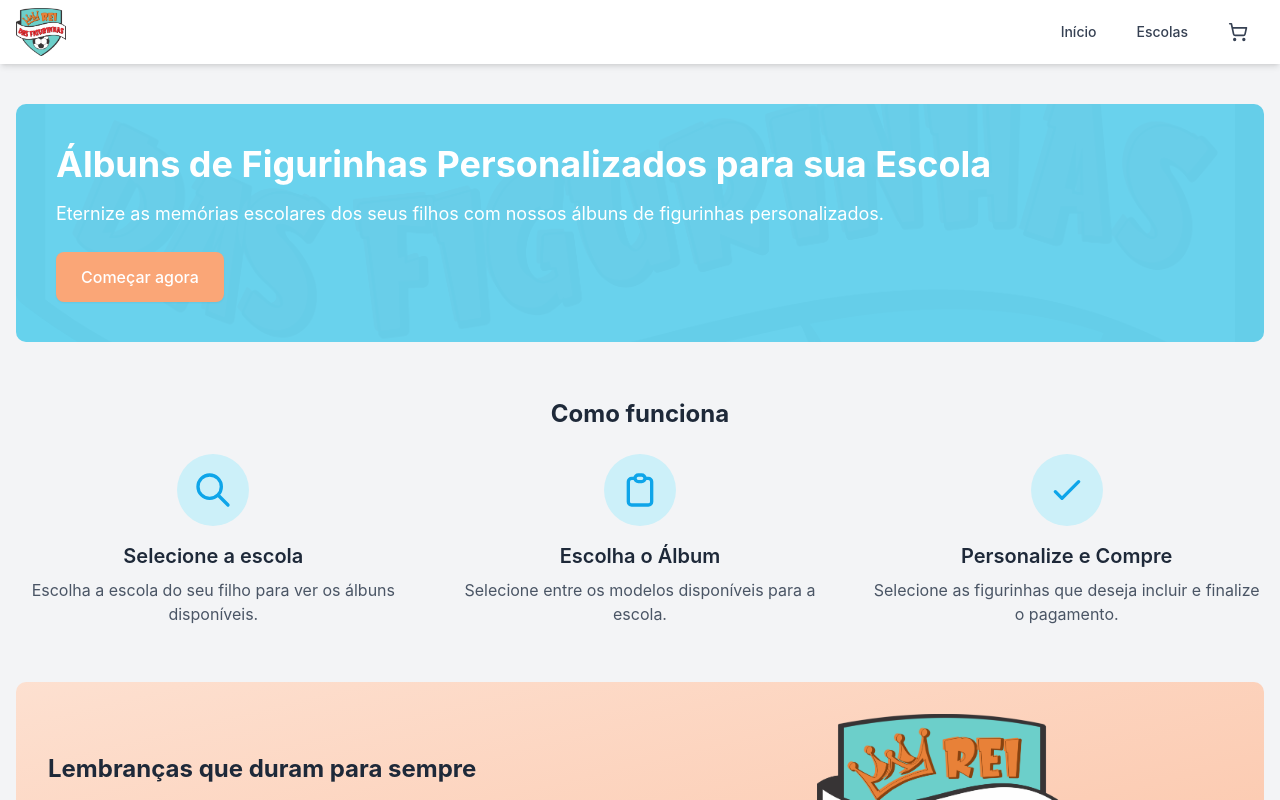
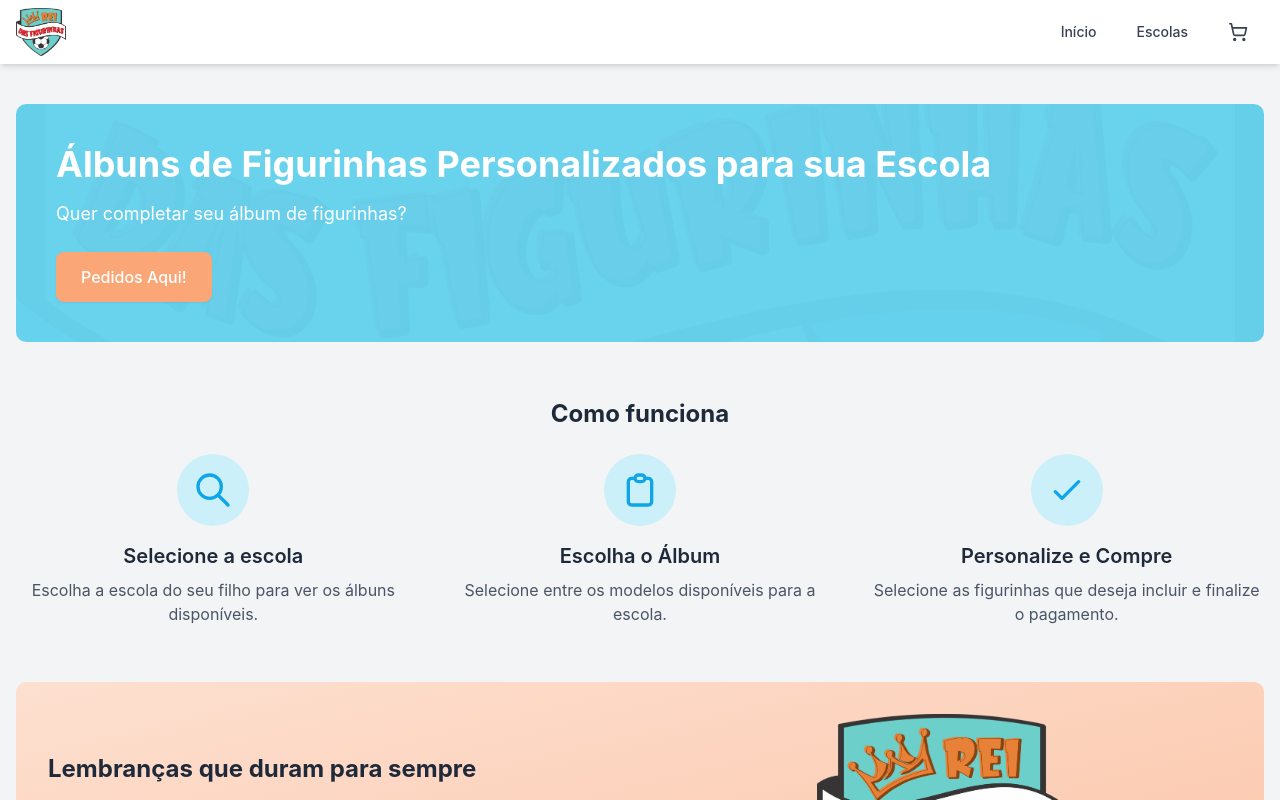
Before and after one commit to RenanOrtega/champions-chromo-frontend, a React (Vite) app: page / in a window 1280 px wide. Shown: the top 800 px of the page. Built offline with nearby package versions, Linux system fonts and the light colour scheme; no server answers.

Commit message:
fix: remove release year.

```diff
--- a/src/pages/AlbumPage.tsx
+++ b/src/pages/AlbumPage.tsx
@@ -137,7 +137,6 @@ const AlbumPage = () => {
           ) : (
             <div className="grid grid-cols-1 sm:grid-cols-2 lg:grid-cols-3 xl:grid-cols-4 gap-6">
               {albums.map((album) => {
-                const releaseYear = new Date(album.releaseDate).getFullYear();
                 const hasImageError = imageErrors.has(album.id);
 
                 return (
@@ -164,17 +163,6 @@ const AlbumPage = () => {
                           <span className="text-xs text-center px-2">Sem imagem de capa</span>
                         </div>
                       )}
-
-                      {/* Badge de ano no canto superior direito */}
-                      {
-                        releaseYear === 0 ? null : (
-                          <div className="absolute top-3 right-3">
-                            <Badge variant="secondary" className="bg-white/90 text-gray-700 shadow-sm">
-                              {releaseYear}
-                            </Badge>
-                          </div>
-                        )
-                      }
                     </CardHeader>
 
                     <CardContent>
--- a/src/pages/HomePage.tsx
+++ b/src/pages/HomePage.tsx
@@ -11,13 +11,13 @@ const HomePage = () => {
             Álbuns de Figurinhas Personalizados para sua Escola
           </h1>
           <p className="text-lg mb-6">
-            Eternize as memórias escolares dos seus filhos com nossos álbuns de figurinhas personalizados.
+            Quer completar seu álbum de figurinhas?
           </p>
           <Link
             to="/schools"
             className="inline-flex items-center px-6 py-3 border border-transparent text-base font-medium rounded-md shadow-xs bg-secondary-300 text-white hover:bg-secondary-400 transition-colors"
           >
-            Começar agora
+            Pedidos Aqui!
           </Link>
         </div>
       </section>
```
